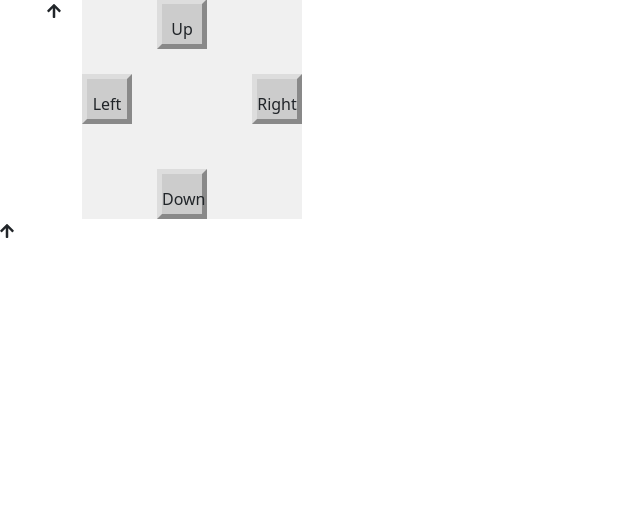
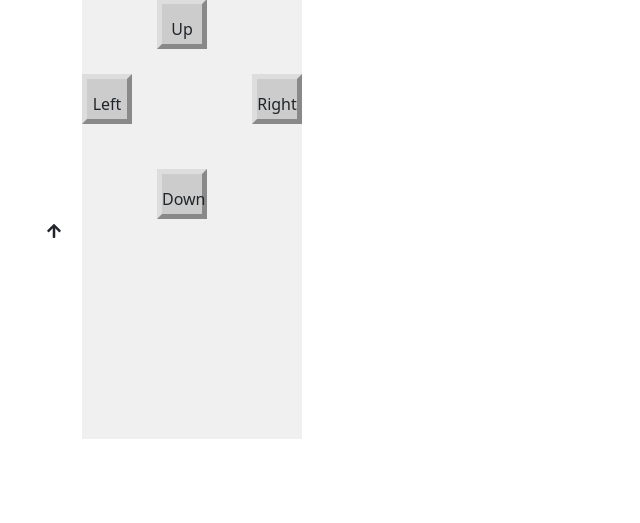
Before and after one commit to Bernardvdv/pi_car, a Flask app: page / in a window 1280 px wide. Shown: the part 277-800 px from the top of the page, without its empty margins (0-640 px from the left). Run offline with Flask 2, Linux system fonts and the light colour scheme; some libraries are stand-ins or nearby versions.

Commit message:
Update index.html

```diff
--- a/templates/index.html
+++ b/templates/index.html
@@ -52,10 +52,14 @@
                     <li class="left" data-action="pan:+1">Left</li>
                     <li class="right" data-action="pan:-1">Right</li>
                 </ul>
+            </div>
+        </div>
+
+        <div class="container">
+            <div class="main">
                 <i class="fas fa-arrow-up up" data-action="tilt:-1"></i>
             </div>
         </div>
-        <i class="fas fa-arrow-up up" data-action="tilt:-1"></i>
 
         <script
             src="https://code.jquery.com/jquery-3.1.1.min.js"
```
